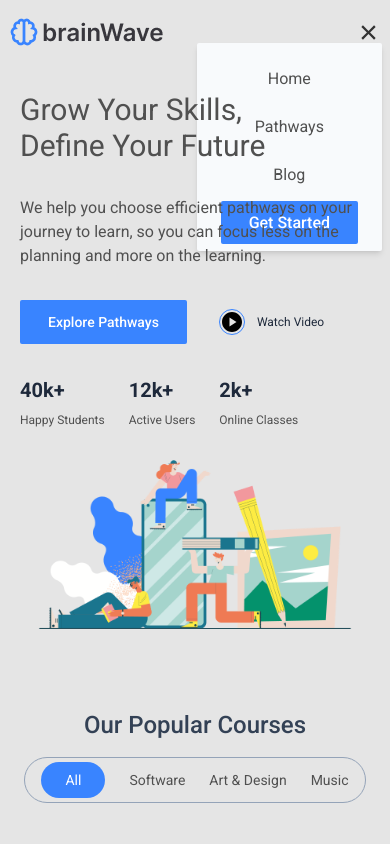
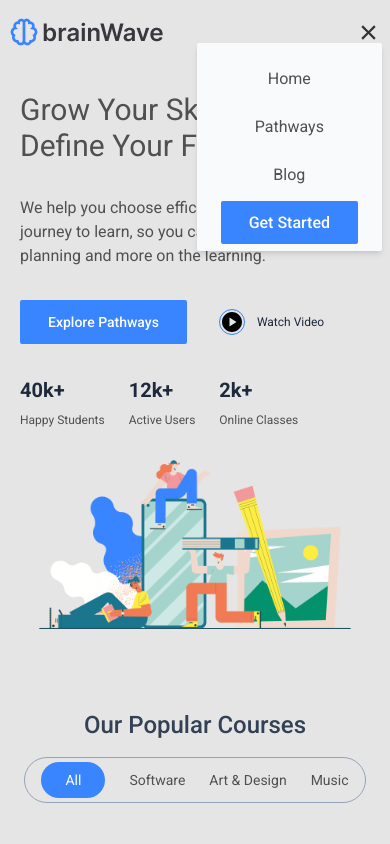
Before and after one commit to stefkudla/brainWave-2, a React (Create React App) app: page /pathways in a window 390 px wide. Both pictures are taken after a click on the icon 368 px from the left and 32 px from the top of the page. Shown: the top 844 px of the page. Built offline with nearby package versions, Linux system fonts and the light colour scheme.

Commit message:
refactoring and bug fixes - [hidden mobile nav on pathways page]

```diff
--- a/src/components/Navbar.jsx
+++ b/src/components/Navbar.jsx
@@ -22,7 +22,7 @@
               to={item.path}
               className="transition-all  hover:text-white hover:bg-blue-400 p-2
              rounded"
-              onClick={() => setToggleMenu(false)}>
+              onClick={() => setToggleMenu(!toggleMenu)}>
               {item.name}
             </Link>
           ))}
--- a/src/components/PathwaysHeader.jsx
+++ b/src/components/PathwaysHeader.jsx
@@ -13,7 +13,7 @@
 
   return (
     <div>
-      <div className="relative flex flex-col xl:flex-row justify-center">
+      <div className="flex flex-col xl:flex-row justify-center">
         <div className="flex flex-col md:flex-row xl:flex-col mt-6 md:mt-16 flex-2">
           <div>
             <h1 className="text-3xl sm:text-5xl text-primary sm:mt-4">
```
